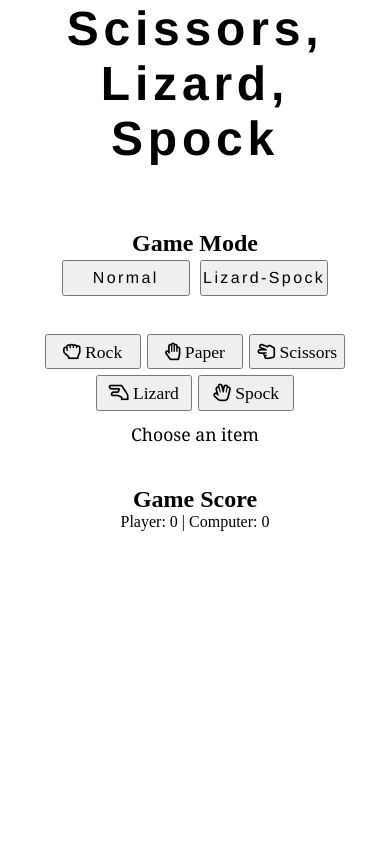
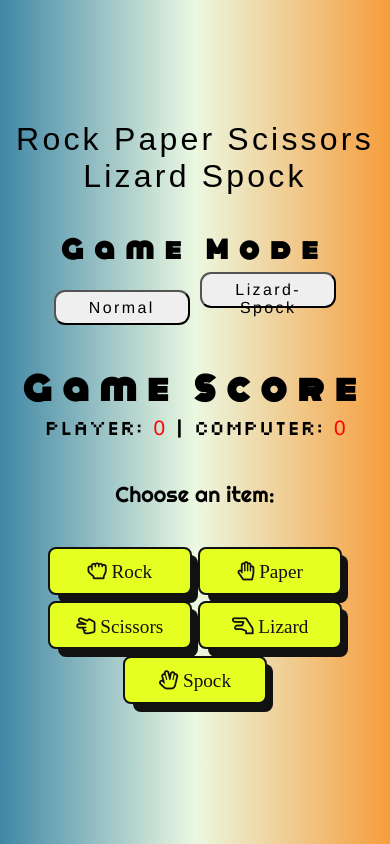
Before and after one commit to fecordos/rock-paper-scissors, a plain HTML site: page index.html in a window 390 px wide. Drawn offline with Linux system fonts and the light colour scheme; a web font is replaced by a local one.

Commit message:
Changed the basic style, but it is not responsive yet.

```diff
--- a/index.html
+++ b/index.html
@@ -5,15 +5,19 @@
     <meta name="viewport" content="width=device-width, initial-scale=1.0" />
     <title>Rock Paper Scissors Lizard Spock</title>
     <link rel="stylesheet" href="main.css" />
+    <link rel="preconnect" href="https://fonts.googleapis.com">
+    <link rel="preconnect" href="https://fonts.gstatic.com" crossorigin>
+    <link href="https://fonts.googleapis.com/css2?family=Cabin+Sketch:wght@400;700&family=Monoton&family=Righteous&family=Silkscreen:wght@400;700&display=swap" rel="stylesheet">
     <link
       rel="stylesheet"
       href="https://cdnjs.cloudflare.com/ajax/libs/font-awesome/5.14.0/css/all.css"
     />
+    <link rel="icon" type="image/png" href="images/favicon.png" />
     <script src="main.js" defer></script>
   </head>
   <body>
     <main class="main">
-      <h1>Rock, Paper, Scissors, Lizard, Spock</h1>
+      <h1>Rock Paper Scissors Lizard Spock</h1>
       <div class="game-mode">
         <h2>Game Mode</h2>
         <div>
@@ -21,14 +25,22 @@
           <button data-game-mode-button="lizard-spock">Lizard-Spock</button>
         </div>
       </div>
+      <div class="game-score">
+        <h2>Game Score</h2>
+        <div>
+          Player: <output data-output-game-score="player"></output> | Computer:
+          <output data-output-game-score="computer"></output>
+        </div>
+      </div>
+      <output data-output-text for="rock paper scissors lizard spock"
+        >Choose an item:</output
+      >
       <div class="buttons">
         <button class="far fa-hand-rock" data-choice-button="rock"> Rock</button>
         <button class="far fa-hand-paper" data-choice-button="paper">
           Paper
         </button>
-        <button class="far fa-hand-scissors" data-choice-button="scissors">
-          Scissors
-        </button>
+        <button class="far fa-hand-scissors" data-choice-button="scissors"> Scissors</button>
         <button class="far fa-hand-lizard" data-choice-button="lizard">
           Lizard
         </button>
@@ -36,16 +48,6 @@
           Spock
         </button>
       </div>
-      <output data-output-text for="rock paper scissors lizard spock"
-        >Choose an item</output
-      >
-      <div class="game-score">
-        <h2>Game Score</h2>
-        <div>
-          Player: <output data-output-game-score="player"></output> | Computer:
-          <output data-output-game-score="computer"></output>
-        </div>
-      </div>
     </main>
   </body>
 </html>
--- a/main.css
+++ b/main.css
@@ -9,26 +9,33 @@
   flex-direction: column;
   justify-content: center;
   align-items: center;
-  height: 50vh;
+  height: 100vh;
+  /* background: linear-gradient(#e66465, #9198e5); */
+  background: linear-gradient(0.25turn, #3f87a6, #ebf8e1, #f69d3c);
+
 }
 
 h1 {
-  font-family: "Franklin Gothic Medium", "Arial Narrow", Arial, sans-serif;
-  font-size: 3rem;
+  font-family: "Cabin Sketch", sans-serif;
+  font-size: 3.8rem;
+  font-style: normal;
+  font-weight: 400;
   letter-spacing: 0.1em;
   padding: 2rem;
   text-align: center;
 }
 
+h2 {
+  font-family: "Monoton", sans-serif;
+  font-size: 2.5rem;
+  font-weight: 700;
+  font-style: normal;
+  letter-spacing: .7rem;
+}
+
 .game-mode {
   padding: 2rem;
   text-align: center;
-}
-
-.buttons {
-  display: flex;
-  flex-wrap: wrap;
-  justify-content: center;
 }
 
 [data-game-mode-button] {
@@ -37,39 +44,150 @@ h1 {
   letter-spacing: 0.15em;
 
   height: 2.2rem;
-  width: 8rem;
+  width: 8.5rem;
 
+  padding: .4rem;
   margin: 0.2rem;
   cursor: pointer;
+
+  border-radius: .7rem;
+}
+
+.game-score {
+  padding: 2rem;
+  font-family: "Silkscreen", sans-serif;
+  font-size: 1.3rem;
+  font-weight: 400;
+  font-style: normal;
+  text-align: center;
+}
+
+[data-output-game-score] {
+  font-family: 'Franklin Gothic Medium', 'Arial Narrow', Arial, sans-serif;
+  color: #ff0000;
+}
+
+[data-output-text] {
+  margin-top: 1.5rem;
+  padding: 1rem;
+
+  font-family: "Righteous", sans-serif;
+  font-size: 1.35rem;
+  font-style: normal;
+  font-weight: 400;
+  text-align: center;
+}
+
+.buttons {
+  display: flex;
+  flex-wrap: wrap;
+  justify-content: center;
+  align-items: center;
+
+  padding: 2rem;
+  z-index: 0;
+
 }
 
 [data-choice-button] {
-  font-family: "Segoe UI", Tahoma, Geneva, Verdana, sans-serif;
-  font-size: 1.1rem;
-  font-weight: 600;
+  /* font-family: "Righteous", sans-serif;  this font doesn't apply*/
+  font-size: 1.2rem;
+  line-height: 24px;
+  height: 3rem;
+  width: 9rem;
 
-  height: 2.2rem;
-  width: 6rem;
 
   margin: 0.2rem;
+  padding: 0 25px;
+  position: relative;
+  text-align: center;
+  text-decoration: none;
+
+  align-items: center;
+  background-color: #e5ff23;
+  border: 2px solid #111;
+  border-radius: 8px;
+  box-sizing: border-box;
+  color: #111;
   cursor: pointer;
-}
 
-[data-output-text] {
-  font-family: Georgia, "Times New Roman", Times, serif;
-  font-size: 1.1rem;
-  margin: 0.5rem;
-  text-align: center;
-}
 
-.game-score {
-  text-align: center;
-  padding: 2rem;
+  &:after {
+    background-color: #111;
+    border-radius: 8px;
+    content: "";
+    display: block;
+    height: 48px;
+    left: 0;
+    width: 100%;
+    position: absolute;
+    top: -2px;
+    transform: translate(8px, 8px);
+    transition: transform 0.2s ease-out;
+    z-index: -1;
+  }
+
+  &:hover:after {
+    transform: translate(0, 0);
+  }
+
+  &:active {
+    background-color: #8b9f17;
+    outline: 0;
+  }
+
+  &:hover {
+    outline: 0;
+  }
 }
 
 .selected {
-  color: aliceblue;
-  background-color: green;
+  border: none;
+  outline: none;
+  color: rgb(255, 255, 255);
+  background: #111;
+  cursor: pointer;
+  position: relative;
+  z-index: 0;
+  border-radius: 10px;
+  user-select: none;
+
+  &:before {
+    content: "";
+    background: linear-gradient(
+      45deg,
+      #ff0000,
+      #ff7300,
+      #fffb00,
+      #48ff00,
+      #00ffd5,
+      #002bff,
+      #7a00ff,
+      #ff00c8,
+      #ff0000
+    );
+    position: absolute;
+    top: -2px;
+    left: -2px;
+    background-size: 400%;
+    z-index: -1;
+    filter: blur(5px);
+    width: calc(100% + 4px);
+    height: calc(100% + 4px);
+    border-radius: 10px;
+  }
+
+  &:after {
+    z-index: -1;
+    content: "";
+    position: absolute;
+    width: 100%;
+    height: 100%;
+    background: #222;
+    left: 0;
+    top: 0;
+    border-radius: 10px;
+  }
 }
 
 .hidden {
@@ -77,3 +195,40 @@ h1 {
   border: 5px solid red;
   font-size: 5rem;
 }
+
+@media (max-width: 600px) {
+  h1 {
+    font-size: 2em;
+    padding: 1rem;
+  }
+
+  h2 {
+    font-size: 1.5em;
+  }
+
+  .game-mode {
+    padding: 1.25rem;
+    margin-bottom: 0.25rem;
+  }
+
+  .game-score {
+    padding: 0.8rem;
+  }
+
+  [data-output-text] {
+    padding: 0.24rem;
+  }
+
+}
+
+@media(max-width: 320px){
+  h1 {
+    font-size: 1.5em;
+    padding: 1rem;
+  }
+
+  h2 {
+
+    letter-spacing: .25rem;
+  }
+}
```
Also changed, not shown: images/favicon.png (added).
